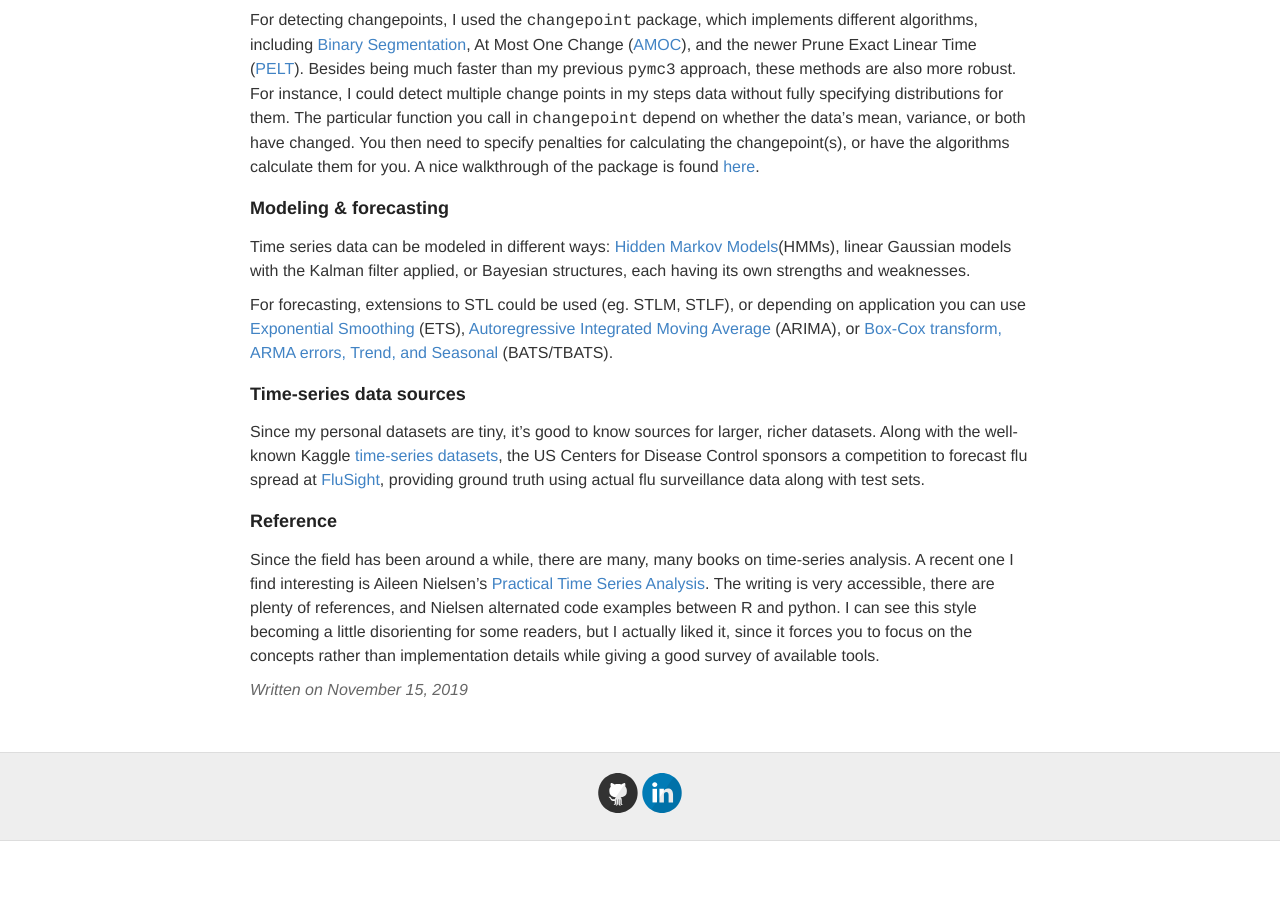
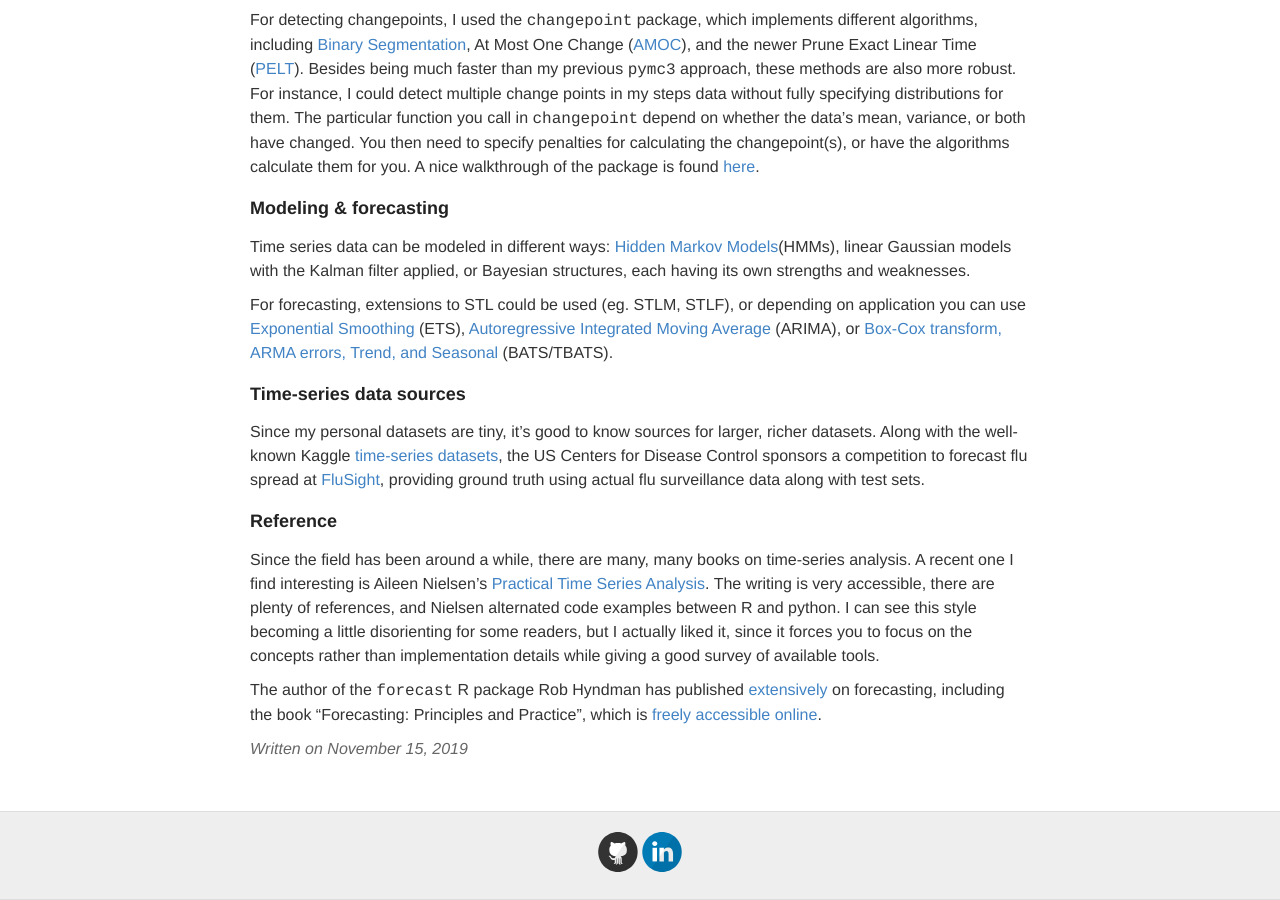
Before and after one commit to ptvan/ptvan.github.io, a Jekyll site: the page built from _posts/2019-11-15-timeseries-analysis-of-iPhone-health_data.md, in a window 1280 px wide and 900 px high, scrolled down 1206 px. Built offline with Jekyll 4.4.1, drawn with Linux system fonts in a browser that asks for light colours; before the commit the page ends 2047 px from its top, so only the background shows below that.

Commit message:
updated timeseries analysis blogpost

```diff
--- a/_posts/2019-11-15-timeseries-analysis-of-iPhone-health_data.md
+++ b/_posts/2019-11-15-timeseries-analysis-of-iPhone-health_data.md
@@ -36,3 +36,5 @@ Since my personal datasets are tiny, it's good to know sources for larger, riche
 ### Reference
 
 Since the field has been around a while, there are many, many books on time-series analysis. A recent one I find interesting is Aileen Nielsen's [Practical Time Series Analysis](https://www.oreilly.com/library/view/practical-time-series/9781492041641/). The writing is very accessible, there are plenty of references, and Nielsen alternated code examples between R and python. I can see this style becoming a little disorienting for some readers, but I actually liked it, since it forces you to focus on the concepts rather than implementation details while giving a good survey of available tools.
+
+The author of the `forecast` R package Rob Hyndman has published [extensively](https://robjhyndman.com/publications/) on forecasting, including the book "Forecasting: Principles and Practice", which is [freely accessible online](https://otexts.com/fpp2/).
```
